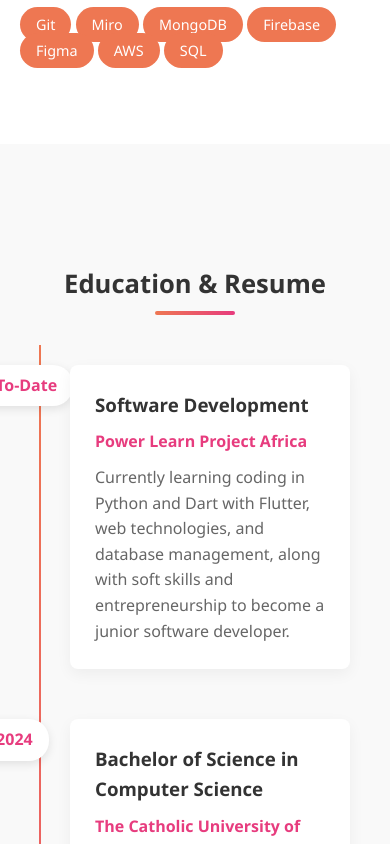
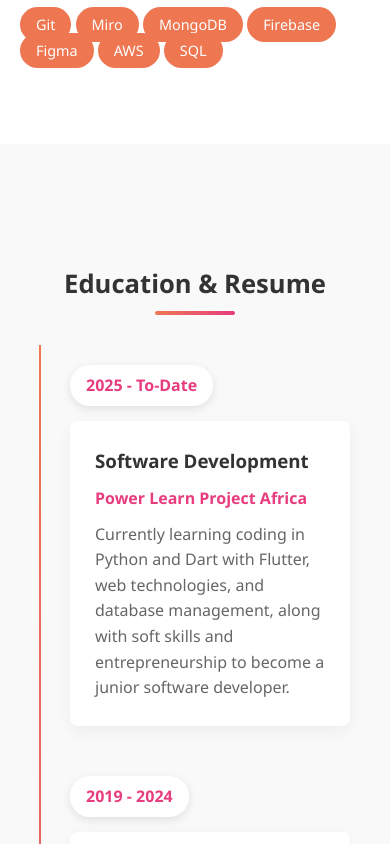
Before and after one commit to mbitujames/portfolio-plp, a plain HTML site: page index.html in a window 390 px wide. Shown: the part 2779-3623 px from the top of the page. Drawn offline with Linux system fonts and the light colour scheme.

Commit message:
updated the overlapping timeline date

```diff
--- a/style.css
+++ b/style.css
@@ -309,7 +309,7 @@ header {
     align-items: center;
     gap: 8px;
     padding: 12px 25px;
-    background: #ee7752;
+    background: #e73c7e;
     color: white;
     border-radius: 50px;
     text-decoration: none;
@@ -320,7 +320,7 @@ header {
 }
 
 .download-btn:hover {
-    background: #e73c7e;
+    background: #ee7752;
     transform: translateY(-3px);
     box-shadow: 0 5px 15px rgba(238, 119, 82, 0.4);
 }
@@ -603,7 +603,7 @@ header {
 
 .filter-btn {
     padding: 10px 20px;
-    background: #ee7752;
+    background: #e73c7e;
     color: white;
     border: none;
     border-radius: 50px;
@@ -613,7 +613,7 @@ header {
 }
 
 .filter-btn.active, .filter-btn:hover {
-    background: #e73c7e;
+    background: #ee7752;
     transform: translateY(-2px);
     box-shadow: 0 5px 10px rgba(0,0,0,0.1);
 }
@@ -786,7 +786,7 @@ header {
     align-items: center;
     gap: 10px;
     padding: 12px 25px;
-    background: #ee7752;
+    background: #e73c7e;
     color: white;
     border: none;
     border-radius: 50px;
@@ -796,7 +796,7 @@ header {
 }
 
 .submit-btn:hover {
-    background: #e73c7e;
+    background: #ee7752;
     transform: translateY(-3px);
     box-shadow: 0 5px 15px rgba(238, 119, 82, 0.4);
 }
@@ -1017,9 +1017,9 @@ footer {
     }
 
     .timeline-date {
-        position: absolute;
-        left: -90px;
-        top: 0;
+        position: relative;
+        left: 0;
+        margin-bottom: 15px;
     }
 
     .project-grid {
```
